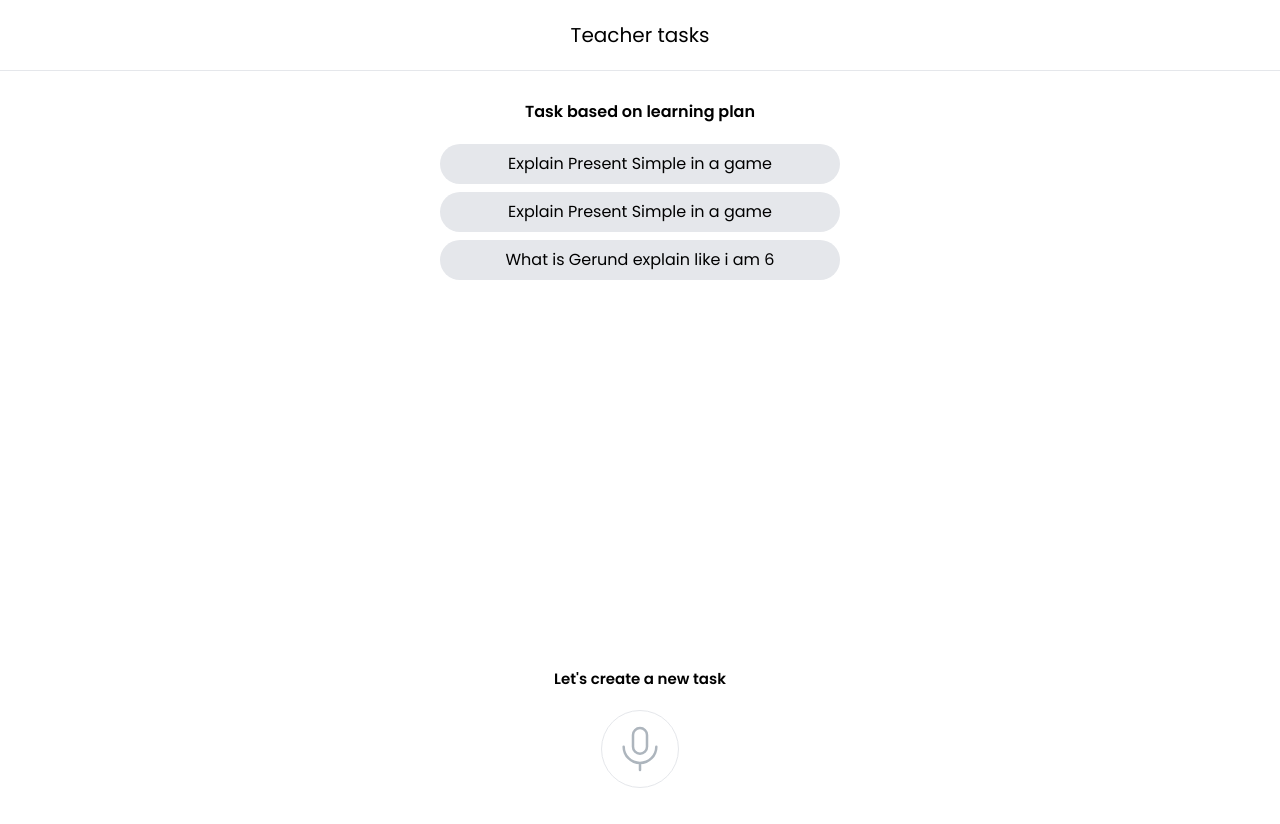
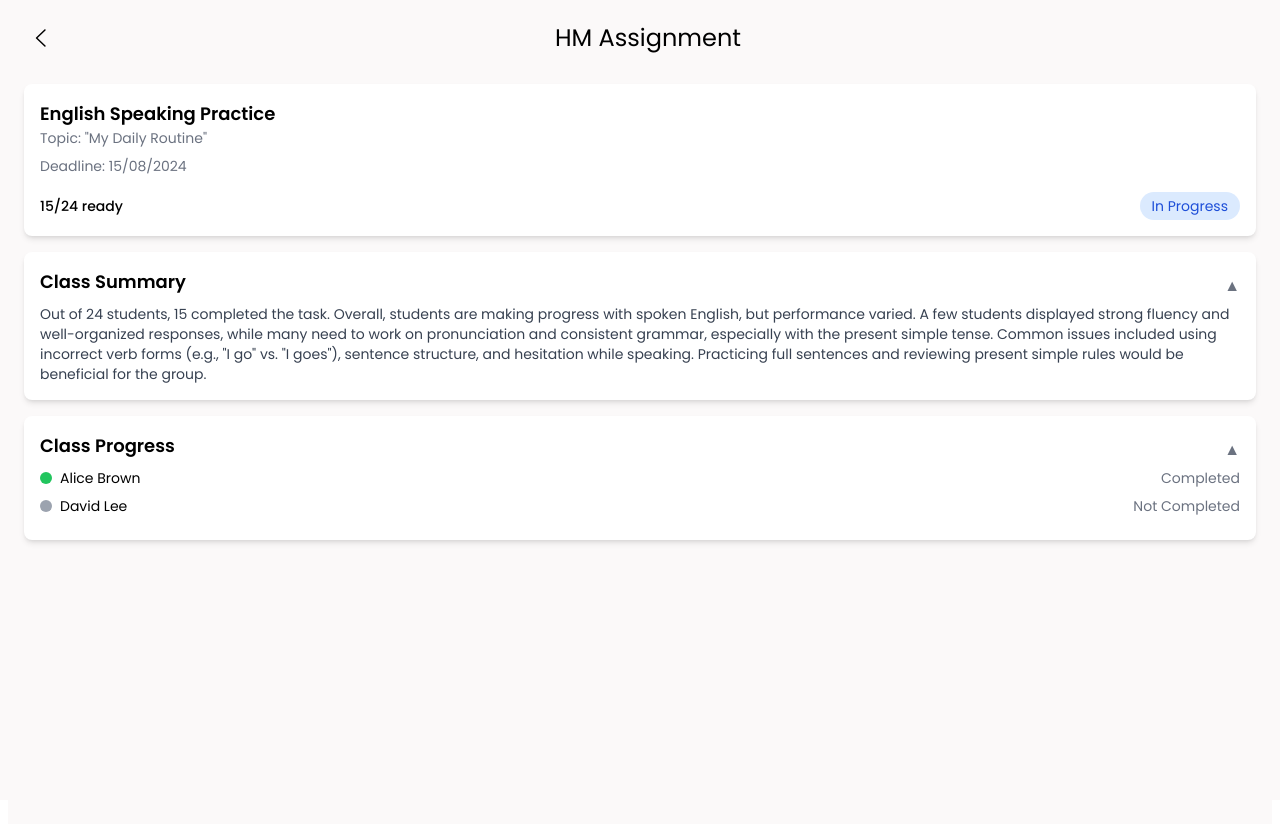
Before and after one commit to Delta-Compute/learning-platform-frontend, a React (Vite) app: page /assignments/1 in a window 1280 px wide. Before the commit this address led to /teacher-tasks. Before the commit the page ends 800 px from the top, so only its background shows below. Built offline with nearby package versions, Linux system fonts and the light colour scheme; no server answers; a web font is replaced by a local one.

Commit message:
add assigment page

```diff
--- a/src/App.tsx
+++ b/src/App.tsx
@@ -32,7 +32,7 @@ const App = () => {
         <Route path="/classes" element={<ClassesPage />} />
         <Route path="/classes/:id" element={<ClassDetailPage />} />
         <Route
-          path="/classes/:classId/assignments/:assignmentId"
+          path="/assignments/:id"
           element={<AssignmentDetailPage />}
         />
         <Route path="/*" element={<Navigate to="/teacher-tasks" replace />} />
--- /dev/null
+++ b/src/components/SpeakingDots/index.tsx
@@ -0,0 +1,23 @@
+
+
+interface SpeakingDotsProps {
+  isConnected: boolean;
+}
+
+export const SpeakingDots = ({ isConnected }: SpeakingDotsProps) => {
+  return (
+    <div className="flex space-x-4 mt-8 justify-center items-center">
+      {[...Array(4)].map((_, index) => (
+        <div
+          key={index}
+          className={`w-12 h-12 bg-gray-800 rounded-full ${isConnected ? 'animate-bounce' : ''
+            }`}
+          style={{
+            animationDelay: `${index * 0.2}s`,
+            animationDuration: '0.8s',
+          }}
+        ></div>
+      ))}
+    </div>
+  );
+};
--- a/src/components/ui/header/Header.tsx
+++ b/src/components/ui/header/Header.tsx
@@ -9,8 +9,8 @@ type Props = {
 
 const Header: FC<Props> = ({ linkTo, title }) => {
   return (
-    <div className="p-5 fixed z-[1] top-0 w-full bg-bg-color">
-      <div className="absolute top-5 left-p-5">
+    <div className="p-5 fixed z-[1] top-0 w-full bg-[#FBF9F9]">
+      <div className="absolute top-[26px] left-p-5">
         <Link to={linkTo}>
           <img src={`${LeftArrowIcon}`} />
         </Link>
--- a/src/hooks/api/classes.ts
+++ b/src/hooks/api/classes.ts
@@ -21,3 +21,12 @@ export const useGetClassesTeacherId = (teacherId: string) => {
         staleTime: 5_000_000,
     });
 }
+
+export const useClassById = (id: string) => {
+    return useQuery({
+        queryFn: () => ClassesApiService.getClassById(id),
+        queryKey: ["class", id],
+        enabled: !!id,
+        staleTime: 5_000_000,
+    });
+}
--- a/src/pages/AssignmentDetail/AssignmentDetailPage.tsx
+++ b/src/pages/AssignmentDetail/AssignmentDetailPage.tsx
@@ -1,6 +1,7 @@
 import { useParams } from "react-router-dom";
 import Header from "../../components/ui/header/Header";
 import { assignmentsData, classesData, TAssignment } from "../../utils/mock";
+import { useState } from 'react';
 
 export const AssignmentDetailPage = () => {
   const { classId, id } = useParams();
@@ -9,12 +10,90 @@ export const AssignmentDetailPage = () => {
     (item) => item.id === id
   ) as TAssignment;
 
+  const [isSummaryOpen, setIsSummaryOpen] = useState(true);
+  const [isProgressOpen, setIsProgressOpen] = useState(true);
+
   return (
-    <div className="flex flex-col h-screen py-6 px-2 bg-bg-color">
+    <div className="flex flex-col h-screen py-6 px-2 bg-[#FBF9F9]">
       <Header
         title={assignment?.title ?? ""}
         linkTo={`/classes/${classItem?.id}`}
       />
+      <div className="min-h-screen bg-[#FBF9F9] p-4">
+        <div className="flex items-center mb-4">
+          <button className="text-gray-500 mr-2">{'<'}</button>
+          <h1 className="text-lg font-bold flex-1 text-center">HM Assignment</h1>
+          <button className="text-gray-500">{'⋮'}</button>
+        </div>
+
+        <div className="bg-white p-4 rounded-lg shadow-md mb-4">
+          <h2 className="text-lg font-semibold">English Speaking Practice</h2>
+          <p className="text-sm text-gray-500">Topic: "My Daily Routine"</p>
+          <p className="text-sm text-gray-500 mt-2">Deadline: 15/08/2024</p>
+
+          <div className="flex items-center justify-between mt-4">
+            <div className="text-sm font-medium">15/24 ready</div>
+            <div className="px-3 py-1 bg-blue-100 text-blue-700 text-sm rounded-full">
+              In Progress
+            </div>
+          </div>
+        </div>
+
+        <div className="bg-white p-4 rounded-lg shadow-md mb-4">
+          <div
+            className="flex items-center justify-between cursor-pointer"
+            onClick={() => setIsSummaryOpen(!isSummaryOpen)}
+          >
+            <h2 className="text-lg font-semibold mb-2">Class Summary</h2>
+            <button className="text-gray-500">
+              {isSummaryOpen ? "▲" : "▼"}
+            </button>
+          </div>
+          {isSummaryOpen && (
+            <p className="text-sm text-gray-700">
+              Out of 24 students, 15 completed the task. Overall, students are
+              making progress with spoken English, but performance varied. A few
+              students displayed strong fluency and well-organized responses,
+              while many need to work on pronunciation and consistent grammar,
+              especially with the present simple tense. Common issues included
+              using incorrect verb forms (e.g., "I go" vs. "I goes"), sentence
+              structure, and hesitation while speaking. Practicing full sentences
+              and reviewing present simple rules would be beneficial for the
+              group.
+            </p>
+          )}
+        </div>
+
+        <div className="bg-white p-4 rounded-lg shadow-md">
+          <div
+            className="flex items-center justify-between cursor-pointer"
+            onClick={() => setIsProgressOpen(!isProgressOpen)}
+          >
+            <h2 className="text-lg font-semibold mb-2">Class Progress</h2>
+            <button className="text-gray-500">
+              {isProgressOpen ? "▲" : "▼"}
+            </button>
+          </div>
+          {isProgressOpen && (
+            <ul>
+              <li className="flex items-center justify-between mb-2">
+                <div className="flex items-center">
+                  <div className="w-3 h-3 bg-green-500 rounded-full mr-2"></div>
+                  <span className="text-sm">Alice Brown</span>
+                </div>
+                <span className="text-sm text-gray-500">Completed</span>
+              </li>
+              <li className="flex items-center justify-between mb-2">
+                <div className="flex items-center">
+                  <div className="w-3 h-3 bg-gray-400 rounded-full mr-2"></div>
+                  <span className="text-sm">David Lee</span>
+                </div>
+                <span className="text-sm text-gray-500">Not Completed</span>
+              </li>
+            </ul>
+          )}
+        </div>
+      </div>
     </div>
   );
 };
--- a/src/pages/ClassDetail/ClassDetailPage.tsx
+++ b/src/pages/ClassDetail/ClassDetailPage.tsx
@@ -1,25 +1,35 @@
-import { useLocation, useNavigate, useParams } from "react-router-dom";
-import { assignmentsData, classesData, TAssignment } from "../../utils/mock";
+import { useNavigate, useParams } from "react-router-dom";
+import { assignmentsData, TAssignment } from "../../utils/mock";
 import Header from "../../components/ui/header/Header";
 import settingsIcon from "../../assets/icons/settings-icon.svg";
 import copyIcon from "../../assets/icons/copy-icon.svg";
 import filterIcon from "../../assets/icons/filter-icon.svg";
 import Assignment from "../../components/ui/assignment/Assisgnment";
 import { Class } from '../../types/class';
+import { useEffect, useState } from 'react';
+import { useClassById } from '../../hooks/api/classes';
+import { Loader } from '../../components';
 
 export const ClassDetailPage = () => {
+  const [classItem, setClassItem] = useState<Class | null>(null);
   const navigate = useNavigate();
-  const { state } = useLocation();
-
-  const { classItem } = state as { classItem: Class };
+  const { id } = useParams();
+  const { data, isPending } = useClassById(id as string);
 
   const onAssignmentClick = (assignment: TAssignment) => {
-    navigate(`/classes/${classItem.id}/assignments/${assignment.id}`);
+    navigate(`/assignments/${assignment.id}`);
   };
+
+  useEffect(() => {
+    if (data) {
+      setClassItem(data);
+    }
+  }, [data]);
 
   return (
     <div className="flex flex-col min-h-screen py-6 px-2 bg-bg-color">
-      <Header title={classItem.name} linkTo="/classes" />
+      {isPending && <Loader />}
+      <Header title={classItem?.name as string} linkTo="/classes" />
       <div className=" px-4 mt-12">
         <div
           className={`bg-white p-4 rounded-[16px] shadow flex flex-col space-y-2`}
@@ -31,10 +41,10 @@ export const ClassDetailPage = () => {
           </h2>
           <div className="flex justify-between">
             <span className="text-gray-700 border-[0.5px] border-[#E9ECEF] py-1 px-3 rounded-full text-sm">
-              {classItem.studentEmails?.length} Students
+              {classItem?.studentEmails?.length} Students
             </span>
             <span className="border-[0.5px] border-[#E9ECEF] text-gray-700 py-1 px-3 rounded-full text-sm">
-              {classItem.assignmentIds?.length} assignments
+              {classItem?.assignmentIds?.length} assignments
             </span>
             <span className="border-[0.5px] border-[#E9ECEF] text-gray-700 py-1 px-1 rounded-full text-sm">
               <img src={settingsIcon} alt="settings" />
--- a/src/pages/Conversation/ConversationPage.tsx
+++ b/src/pages/Conversation/ConversationPage.tsx
@@ -18,6 +18,7 @@ import PauseIcon from "../../assets/icons/pause-icon.svg";
 import MicrophoneIcon from "../../assets/icons/microphone-light.svg";
 import CrossIconWhite from "../../assets/icons/cross-icon-white.svg";
 import LeftArrowIcon from "../../assets/icons/left-arrow.svg";
+import { SpeakingDots } from '../../components/SpeakingDots/index.tsx';
 
 // import { openai } from "../../vars/open-ai.ts";
 
@@ -339,8 +340,8 @@ export const ConversationPage = () => {
             {/*{summary !== "" && <p className="border-[1px] bg-gray-200 p-[10px] rounded-[8px]">{summary}</p>}*/}
           </div>
         ) : (
-          <div className="flex items-center justify-center">
-            <p>Conversation</p>
+          <div className="h-screen flex items-center justify-center">
+            <SpeakingDots isConnected={isConnected}/>
           </div>
         )}
       </div>
--- a/src/services/api/classes-api.service.ts
+++ b/src/services/api/classes-api.service.ts
@@ -28,7 +28,19 @@ export const createClass = async (data: {name?: string, teacherId?: string, logo
   }
 }
 
+export const getClassById = async (id: string): Promise<Class> => {
+  try {
+    const response = await apiClient.get<Class>(`/class-room/${id}`);
+
+    return response.data;
+  } catch (error) {
+    console.log(error);
+    throw error;
+  }
+}
+
 export const ClassesApiService = {
   getClassesTeacherId,
   createClass,
+  getClassById,
 };
--- a/src/services/api/users-api.service.ts
+++ b/src/services/api/users-api.service.ts
@@ -3,7 +3,7 @@ import { UserResponse } from '../../types/userResponse.ts';
 
 import { apiClient } from "../../vars/axios-var.ts";
 
-export const getUser = async (id: string): Promise<User> => {
+export const getUser = async (id: string): Promise<User | null> => {
   try {
     const response = await apiClient.get<User | null>(
       `/users/${id}`,
@@ -14,7 +14,7 @@ export const getUser = async (id: string): Promise<User> => {
     return data;
   } catch (error) {
     console.log(error);
-
+    return null;
   }
 };
 
```
Also changed, not shown: src/utils/mock.ts (line endings or trailing spaces).
